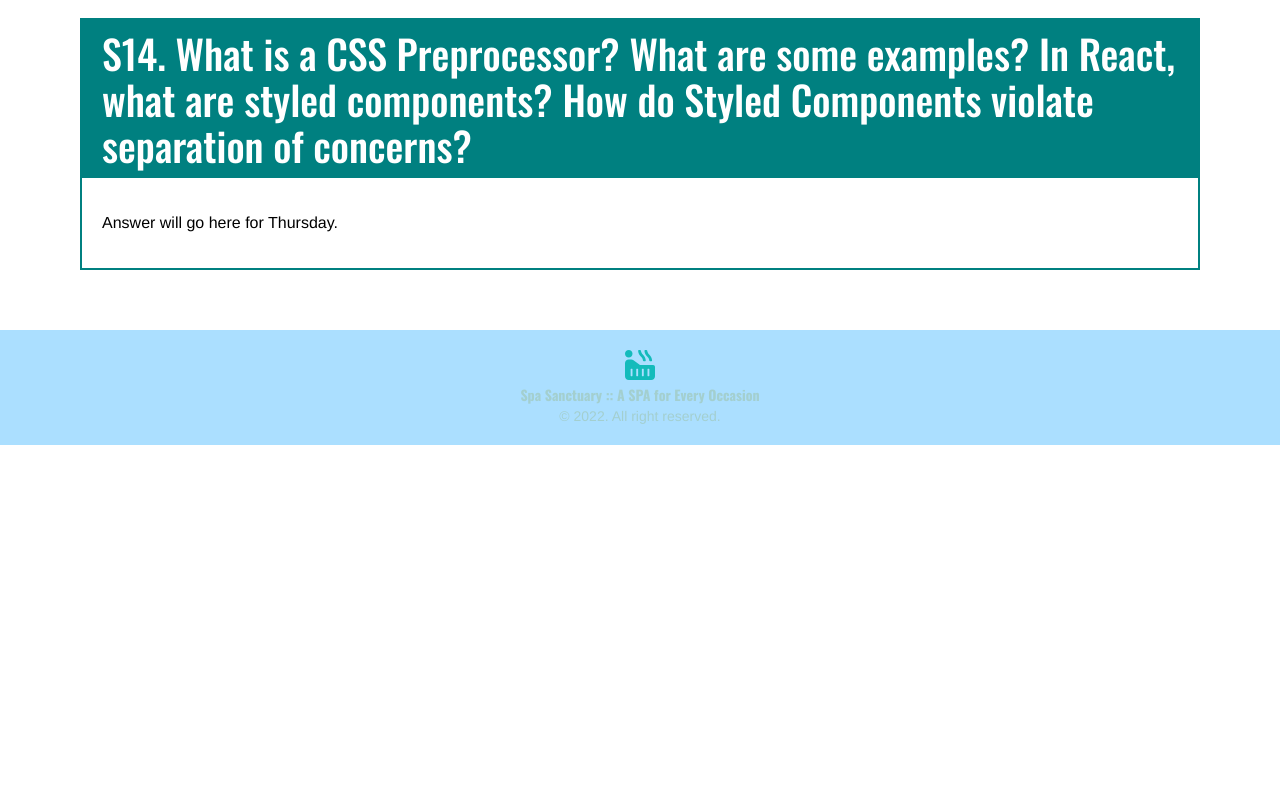
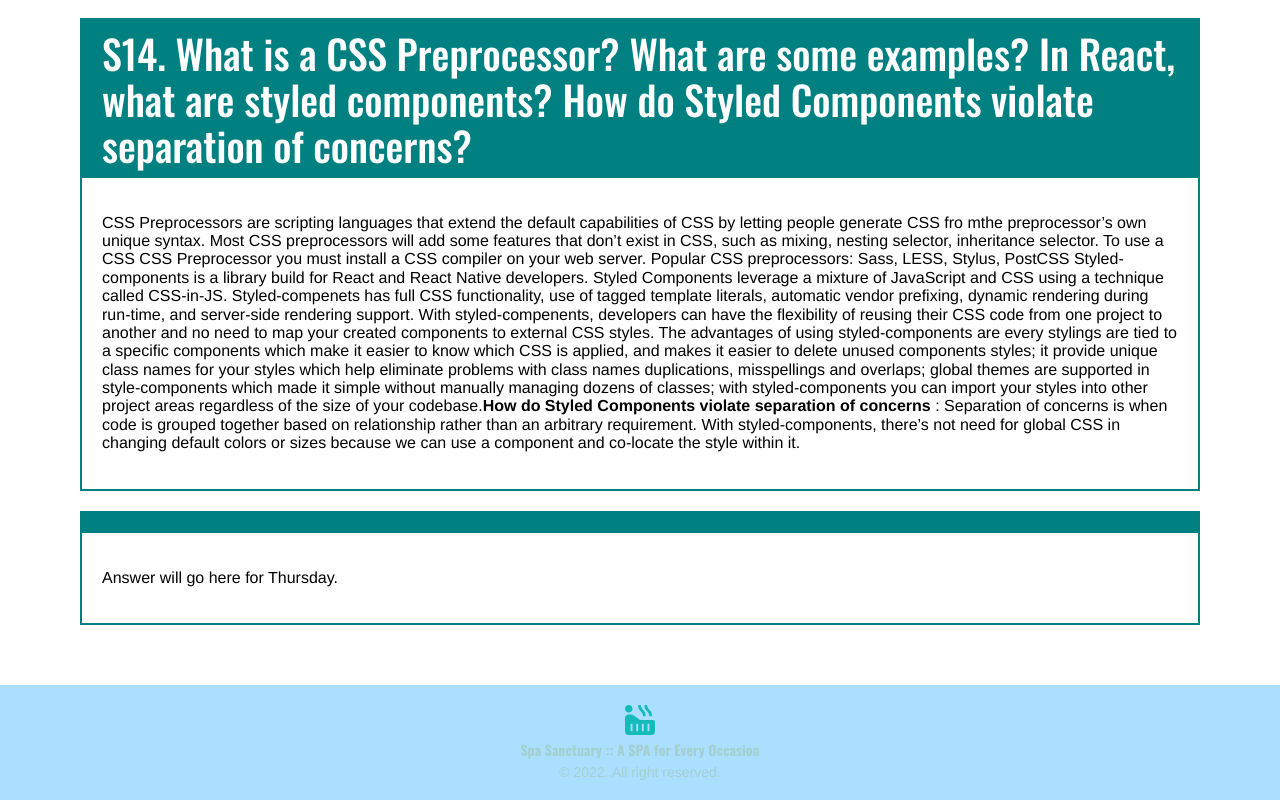
Before and after one commit to christinal59/Web-1-Li-Christina-Final, a React (Create React App) app: page /homework in a window 1280 px wide. Shown: the part 4862-5662 px from the top of the page. Before the commit the page ends 5307 px from the top, so only its background shows below. Built offline with nearby package versions, Linux system fonts and the light colour scheme.

Commit message:
Updating Homework

```diff
--- a/src/React/Homework/Essays/Essays.jsx
+++ b/src/React/Homework/Essays/Essays.jsx
@@ -165,6 +165,18 @@ const Essays= () => {
                 <li class="myborder"><b>Specificity</b>Determines which selector and rule applies to an elelment.</li>
             </Essay>
             <Essay q="S14. What is a CSS Preprocessor? What are some examples? In React, what are styled components? How do Styled Components violate separation of concerns?">
+                <p> CSS Preprocessors are scripting languages that extend the default capabilities of CSS by letting people generate CSS fro mthe preprocessor’s own unique syntax. Most CSS preprocessors will add some features that don’t exist in CSS,
+                    such as mixing, nesting selector, inheritance selector. To use a CSS CSS Preprocessor you must install a CSS compiler on your web server. Popular CSS preprocessors: Sass, LESS, Stylus, PostCSS
+                    Styled-components is a library build for React and React Native developers. Styled Components leverage a mixture of JavaScript and CSS using a technique called CSS-in-JS. Styled-compenets has full CSS functionality, use of tagged
+                    template literals, automatic vendor prefixing, dynamic rendering during run-time, and server-side rendering support. With styled-compenents, developers can have the flexibility of reusing their CSS code from one project to another
+                    and no need to map your created components to external CSS styles. The advantages of using styled-components are every stylings are tied to a specific components which make it easier to know which CSS is applied, and makes it easier
+                    to delete unused components styles; it provide unique class names for your styles which help eliminate problems with class names duplications, misspellings and overlaps; global themes are supported in style-components which made it
+                    simple without manually managing dozens of classes; with styled-components you can import your styles into other project areas regardless of the size of your codebase.
+                    <b>How do Styled Components violate separation of concerns</b> : Separation of concerns is when code is grouped together based on relationship rather than an arbitrary requirement. With styled-components, there’s not need for global
+                    CSS in changing default colors or sizes because we can use a component and co-locate the style within it.
+                    </p>
+            </Essay>
+            <Essay q="">
                 <p>Answer will go here for Thursday.</p>
             </Essay>
         </EssaysStyled>
```
